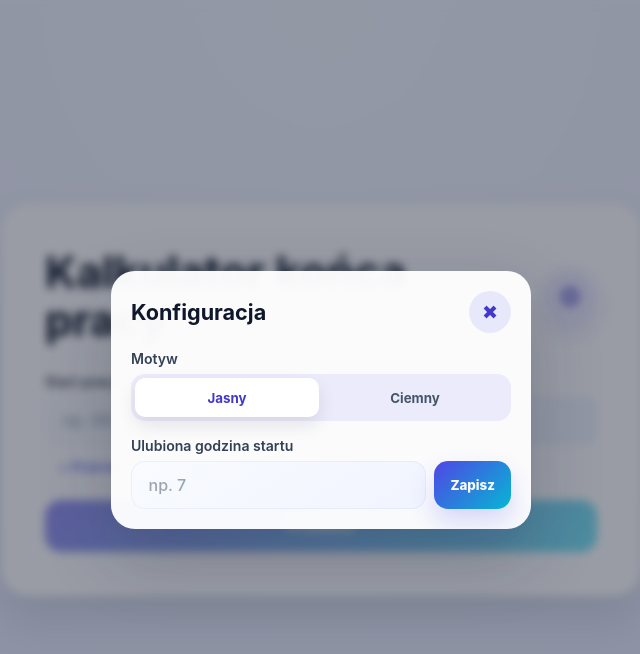
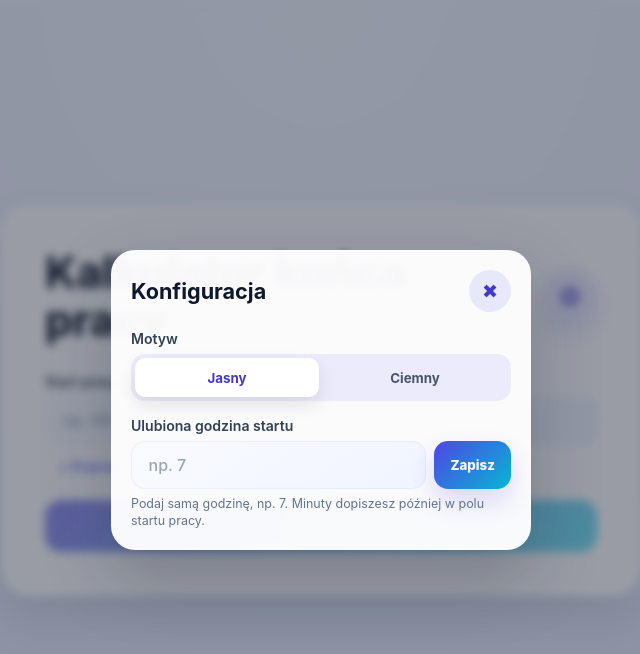
Before and after one commit to Soszka/remote-time-calculator, an Angular app: page / in a window 1280 px wide. Both pictures are taken after a click on the button "Otwórz konfigurację". Shown: the top 654 px of the page, without its empty margins (319-959 px from the left). Built offline with nearby package versions, Linux system fonts and the light colour scheme.

Commit message:
add feddebac to user

```diff
--- a/src/app/app.component.html
+++ b/src/app/app.component.html
@@ -413,7 +413,11 @@
               inputmode="numeric"
               placeholder="np. 7"
               formControlName="favoriteHour"
-              aria-describedby="favorite-hour-feedback"
+              [attr.aria-describedby]="
+                isInvalid(configForm.controls.favoriteHour)
+                  ? 'favorite-hour-feedback'
+                  : 'favorite-hour-hint'
+              "
             />
             <button
               type="button"
@@ -431,6 +435,13 @@
           >
             Wpisz tylko pełną godzinę od 0 do 23, np. 7. Bez minut i dwukropka.
           </span>
+          <span
+            id="favorite-hour-hint"
+            class="field-hint"
+            *ngIf="!isInvalid(configForm.controls.favoriteHour)"
+          >
+            Podaj samą godzinę, np. 7. Minuty dopiszesz później w polu startu pracy.
+          </span>
         </div>
       </form>
     </section>
--- a/src/styles.css
+++ b/src/styles.css
@@ -160,6 +160,16 @@ app-root.dark-mode .save-button:hover {
 app-root.dark-mode .save-button:disabled:hover {
   filter: none;
   box-shadow: none;
+}
+
+app-root .field-hint {
+  color: #64748b;
+  font-size: 0.78rem;
+  line-height: 1.35;
+}
+
+app-root.dark-mode .field-hint {
+  color: #aeb8c8;
 }
 
 app-root .toast {
```
